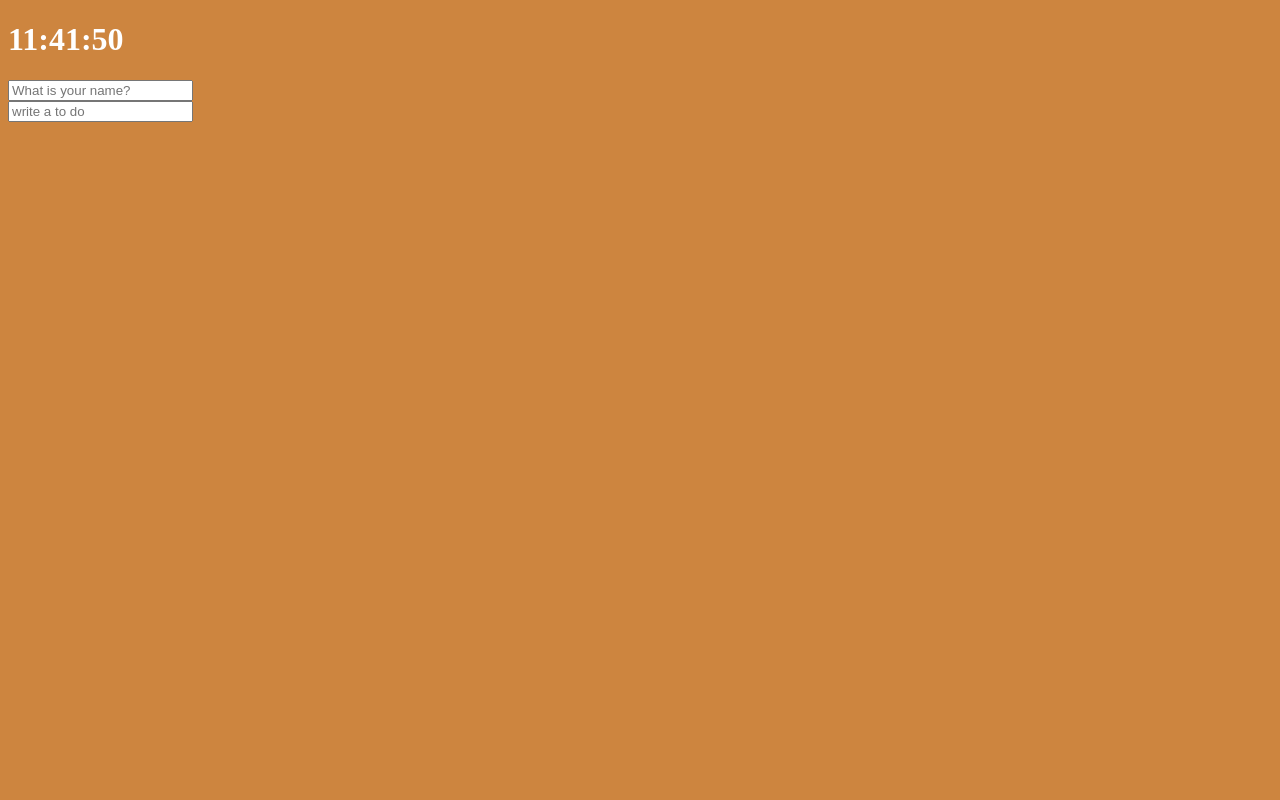
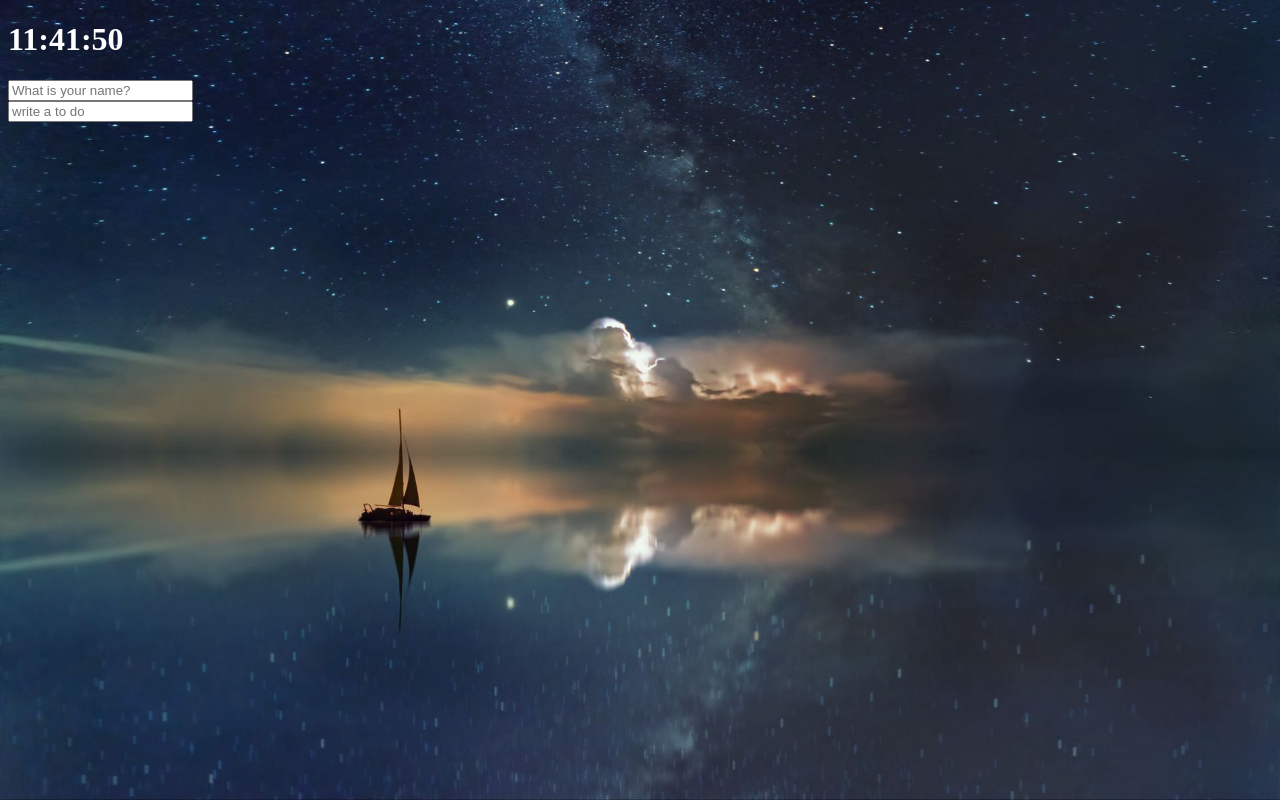
Before and after one commit to J3SUNG/VanillaJS, a plain HTML site: page index.html in a window 1280 px wide. Drawn offline with Linux system fonts and the light colour scheme.

Commit message:
image background

```diff
--- a/bg.js
+++ b/bg.js
@@ -0,0 +1,22 @@
+const body = document.querySelector("body");
+
+const IMG_NUMBER = 5;
+
+function paintImage(imgNumber) {
+  const image = new Image();
+  image.src = `images/${imgNumber + 1}.jpg`;
+  image.classList.add("bgImage");
+  body.prepend(image);
+}
+
+function genRandom() {
+  const number = Math.floor(Math.random() * IMG_NUMBER);
+  return number;
+}
+
+function init() {
+  const randomNumber = genRandom();
+  paintImage(randomNumber);
+}
+
+init();
--- a/index.css
+++ b/index.css
@@ -1,8 +1,5 @@
 body {
-  background-color: peru;
-}
-
-body {
+  background-color: #2c3e50;
   color: white;
 }
 
@@ -23,3 +20,22 @@ body {
 .showing {
   display: block;
 }
+
+@keyframes fadeIn {
+  from {
+    opacity: 0;
+  }
+  to {
+    opacity: 1;
+  }
+}
+
+.bgImage {
+  position: absolute;
+  top: 0;
+  left: 0;
+  width: 100%;
+  height: 100%;
+  z-index: -1;
+  animation: fadeIn 0.5s linear;
+}
```
